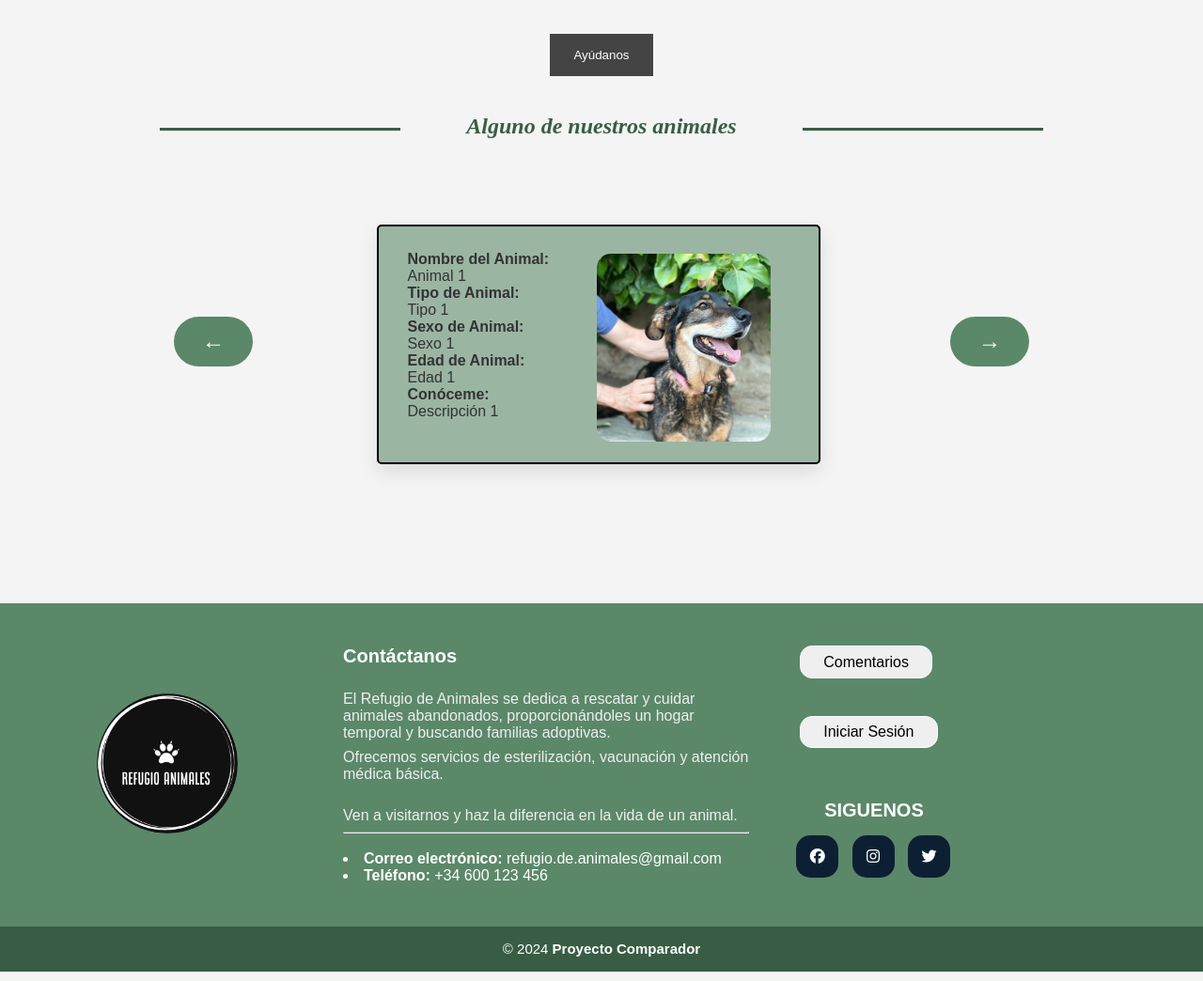
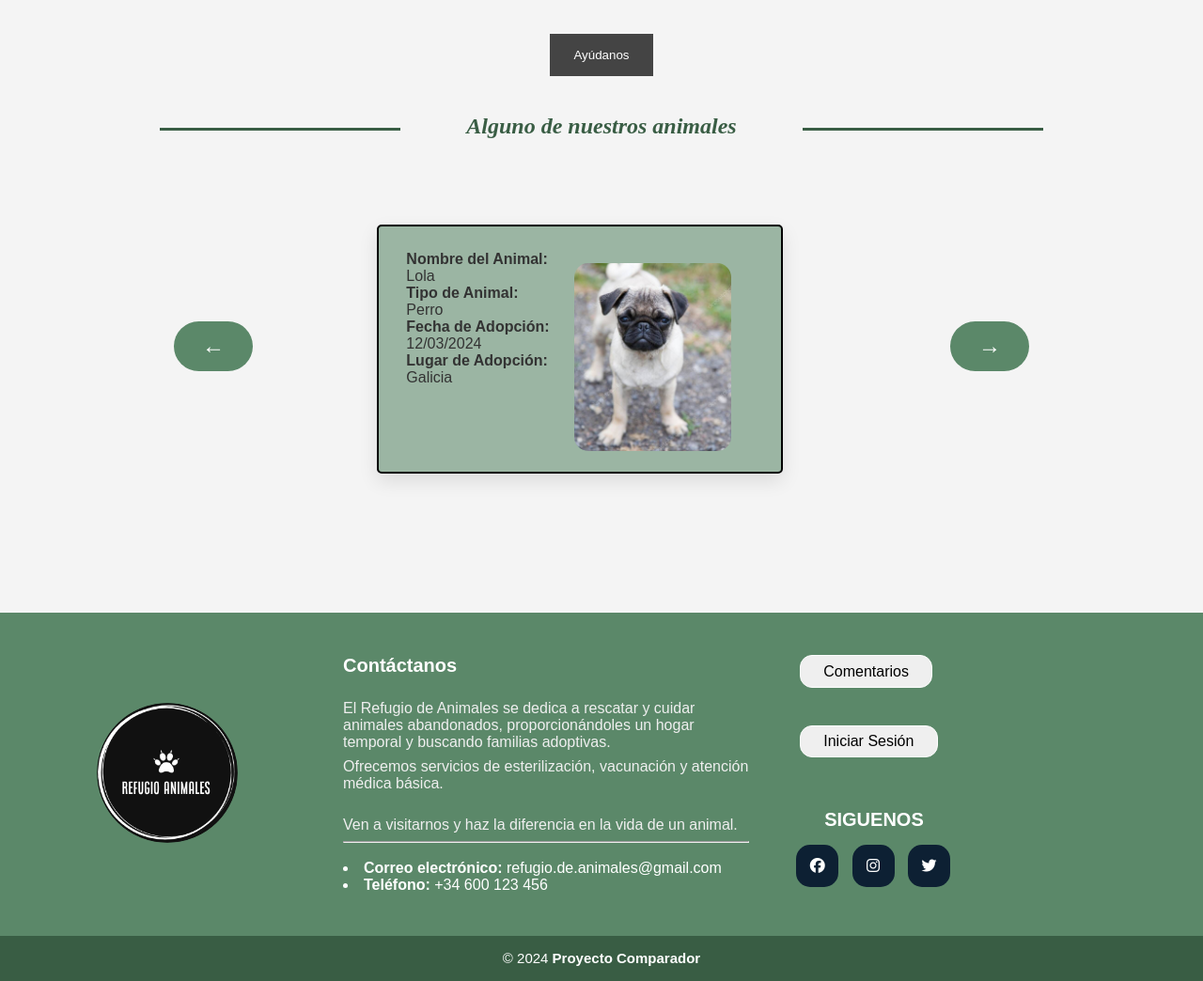
Before and after one commit to AlbaCastilla/Comparador, a PHP site: page / in a window 1280 px wide. Shown: the part 1054-2098 px from the top of the page at 94% size. Run offline with PHP 8.4, Linux system fonts and the light colour scheme; some libraries are stand-ins or nearby versions.

Commit message:
Tarjetas cambiadas

```diff
--- a/css/indexprueba.css
+++ b/css/indexprueba.css
@@ -236,8 +236,8 @@ body {
 }
 
 .animal-info img {
-    margin-top: -86%;
-    margin-left: 104%;
+    margin-top: -70%;
+    margin-left: 102%;
     width: 90%;
     height: 200px;
     border-radius: 15px;
@@ -250,8 +250,8 @@ body {
 
 .carrusel.active {
     display: grid;
-
-    width: 131%;
+    height: 10%;
+    width: 120%;
     margin-left: 17%;
 }
 
--- a/index.php
+++ b/index.php
@@ -129,26 +129,23 @@
                     <div class="text-info">
                         <div class="NombreAnimal">
                             <h4>Nombre del Animal:</h4>
-                            <p id="animal-nombre-1">Animal 1</p>
+                            <p id="animal-nombre-1">Lola</p>
                         </div>
                         <div class="TipoAnimal">
                             <h4>Tipo de Animal:</h4>
-                            <p id="animal-tipo-1">Tipo 1</p>
+                            <p id="animal-tipo-1">Perro</p>
                         </div>
                         <div class="SexoAnimal">
-                            <h4>Sexo de Animal:</h4>
-                            <p id="animal-sexo-1">Sexo 1</p>
+                            <h4>Fecha de Adopción:</h4>
+                            <p id="animal-sexo-1">12/03/2024</p>
                         </div>
                         <div class="EdadAnimal">
-                            <h4>Edad de Animal:</h4>
-                            <p id="animal-edad-1">Edad 1</p>
+                            <h4>Lugar de Adopción:</h4>
+                            <p id="animal-edad-1">Galicia</p>
                         </div>
-                        <div class="DescripcionAnimal">
-                            <h4>Conóceme:</h4>
-                            <p id="animal-descripcion-1">Descripción 1</p>
-                        </div>
+
                     </div>
-                    <img id="animal-img-1" src="imgs/Vera_01.jpg" alt="Imagen del Animal 1">
+                    <img id="animal-img-1" src="imgsAnimales/Lola.jpg" alt="Imagen del Animal 1">
                 </a>
             </div>
 
@@ -157,26 +154,22 @@
                     <div class="text-info">
                         <div class="NombreAnimal">
                             <h4>Nombre del Animal:</h4>
-                            <p id="animal-nombre-2">Animal 2</p>
+                            <p id="animal-nombre-2">Misi</p>
                         </div>
                         <div class="TipoAnimal">
                             <h4>Tipo de Animal:</h4>
-                            <p id="animal-tipo-2">Tipo 2</p>
+                            <p id="animal-tipo-2">Gato</p>
                         </div>
                         <div class="SexoAnimal">
-                            <h4>Sexo de Animal:</h4>
-                            <p id="animal-sexo-2">Sexo 2</p>
+                            <h4>Fecha de Adopción:</h4>
+                            <p id="animal-sexo-2">25/05/2024</p>
                         </div>
                         <div class="EdadAnimal">
-                            <h4>Edad de Animal:</h4>
-                            <p id="animal-edad-2">Edad 2</p>
-                        </div>
-                        <div class="DescripcionAnimal">
-                            <h4>Conóceme:</h4>
-                            <p id="animal-descripcion-2">Descripción 2</p>
+                            <h4>Lugar de Adopción:</h4>
+                            <p id="animal-edad-2">Girona</p>
                         </div>
                     </div>
-                    <img id="animal-img-2" src="imgs/Mustang_01.jpg" alt="Imagen del Animal 2">
+                    <img id="animal-img-2" src="imgsAnimales/Misi.jpg" alt="Imagen del Animal 2">
                 </a>
             </div>
 
@@ -185,30 +178,98 @@
                     <div class="text-info">
                         <div class="NombreAnimal">
                             <h4>Nombre del Animal:</h4>
-                            <p id="animal-nombre-3">Animal 3</p>
+                            <p id="animal-nombre-2">Sombra</p>
                         </div>
                         <div class="TipoAnimal">
                             <h4>Tipo de Animal:</h4>
-                            <p id="animal-tipo-3">Tipo 3</p>
+                            <p id="animal-tipo-2">Gecko</p>
                         </div>
                         <div class="SexoAnimal">
-                            <h4>Sexo de Animal:</h4>
-                            <p id="animal-sexo-3">Sexo 3</p>
+                            <h4>Fecha de Adopción:</h4>
+                            <p id="animal-sexo-2">05/02/2024</p>
                         </div>
                         <div class="EdadAnimal">
-                            <h4>Edad de Animal:</h4>
-                            <p id="animal-edad-3">Edad 3</p>
-                        </div>
-                        <div class="DescripcionAnimal">
-                            <h4>Conóceme:</h4>
-                            <p id="animal-descripcion-3">Descripción 3</p>
+                            <h4>Lugar de Adopción:</h4>
+                            <p id="animal-edad-2">Valencia</p>
                         </div>
                     </div>
-                    <img id="animal-img-3" src="imgs/Trueno_01.jpg" alt="Imagen del Animal 3">
+                    <img id="animal-img-2" src="imgsAnimales/Sombra.jpg" alt="Imagen del Animal 2">
+                </a>
+            </div>
+
+            <div class="animal-info carrusel">
+                <a href="login.php">
+                    <div class="text-info">
+                        <div class="NombreAnimal">
+                            <h4>Nombre del Animal:</h4>
+                            <p id="animal-nombre-2">Azulito</p>
+                        </div>
+                        <div class="TipoAnimal">
+                            <h4>Tipo de Animal:</h4>
+                            <p id="animal-tipo-2">Betta</p>
+                        </div>
+                        <div class="SexoAnimal">
+                            <h4>Fecha de Adopción:</h4>
+                            <p id="animal-sexo-2">18/03/2024</p>
+                        </div>
+                        <div class="EdadAnimal">
+                            <h4>Lugar de Adopción:</h4>
+                            <p id="animal-edad-2">Madrid</p>
+                        </div>
+                    </div>
+                    <img id="animal-img-2" src="imgsAnimales/Azulito.jpg" alt="Imagen del Animal 2">
+                </a>
+            </div>
+
+            <div class="animal-info carrusel">
+                <a href="login.php">
+                    <div class="text-info">
+                        <div class="NombreAnimal">
+                            <h4>Nombre del Animal:</h4>
+                            <p id="animal-nombre-2">Rio</p>
+                        </div>
+                        <div class="TipoAnimal">
+                            <h4>Tipo de Animal:</h4>
+                            <p id="animal-tipo-2">Guacamayo</p>
+                        </div>
+                        <div class="SexoAnimal">
+                            <h4>Fecha de Adopción:</h4>
+                            <p id="animal-sexo-2">30/03/2024</p>
+                        </div>
+                        <div class="EdadAnimal">
+                            <h4>Lugar de Adopción:</h4>
+                            <p id="animal-edad-2">Granada</p>
+                        </div>
+
+                    </div>
+                    <img id="animal-img-2" src="imgsAnimales/Rio.jpg" alt="Imagen del Animal 2">
+                </a>
+            </div>
+
+            <div class="animal-info carrusel">
+                <a href="login.php">
+                    <div class="text-info">
+                        <div class="NombreAnimal">
+                            <h4>Nombre del Animal:</h4>
+                            <p id="animal-nombre-3">Bruno</p>
+                        </div>
+                        <div class="TipoAnimal">
+                            <h4>Tipo de Animal:</h4>
+                            <p id="animal-tipo-3">Perro</p>
+                        </div>
+                        <div class="SexoAnimal">
+                            <h4>Fecha de Adopción:</h4>
+                            <p id="animal-sexo-3">26/02/2024</p>
+                        </div>
+                        <div class="EdadAnimal">
+                            <h4>Lugar de Adopción:</h4>
+                            <p id="animal-edad-3">Zaragoza</p>
+                        </div>
+                    </div>
+                    <img id="animal-img-3" src="imgsAnimales/Bruno.jpg" alt="Imagen del Animal 3">
                 </a>
             </div>
         </div>
-
         <span id="siguiente" class="flecha">&rarr;</span>
     </div>
 
```
